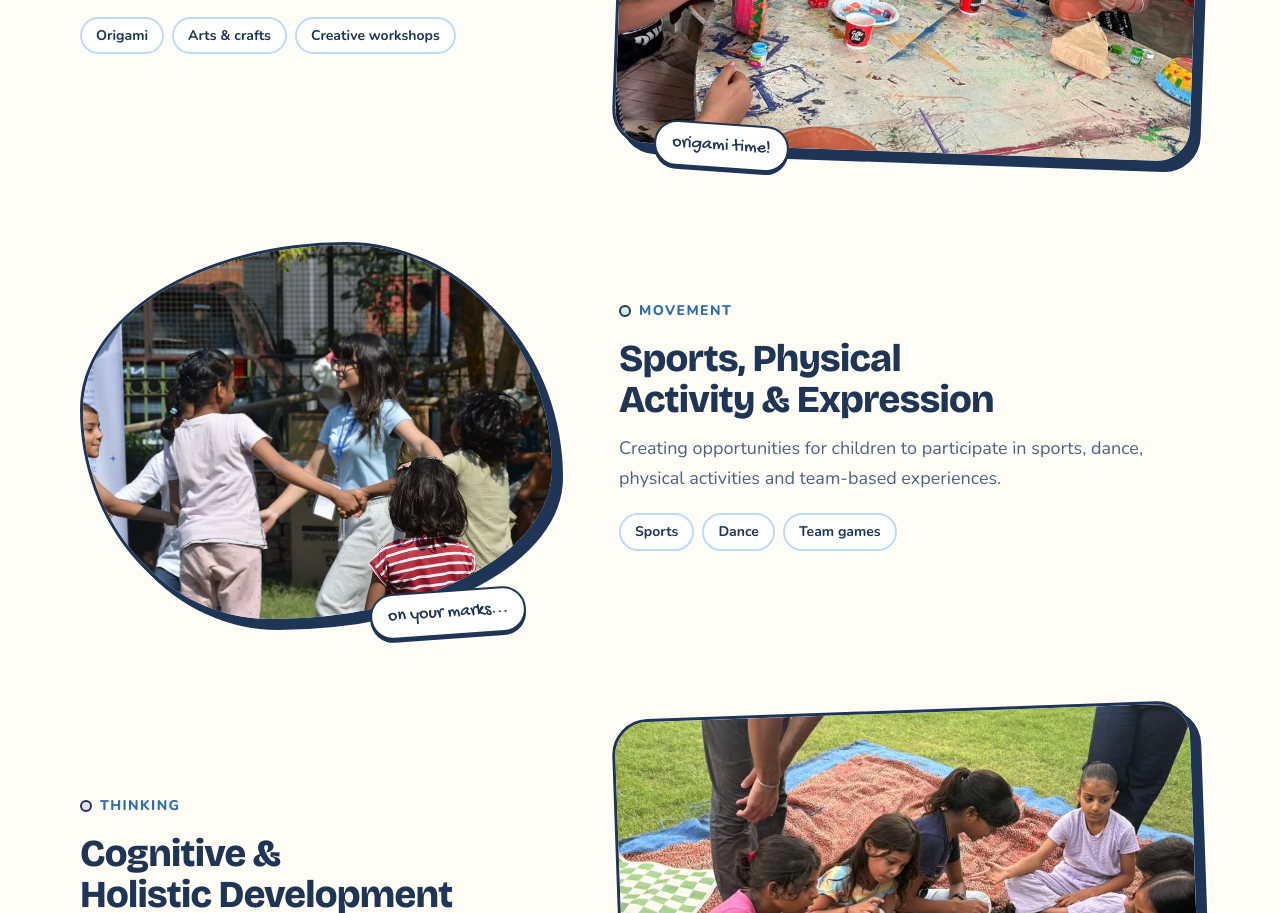
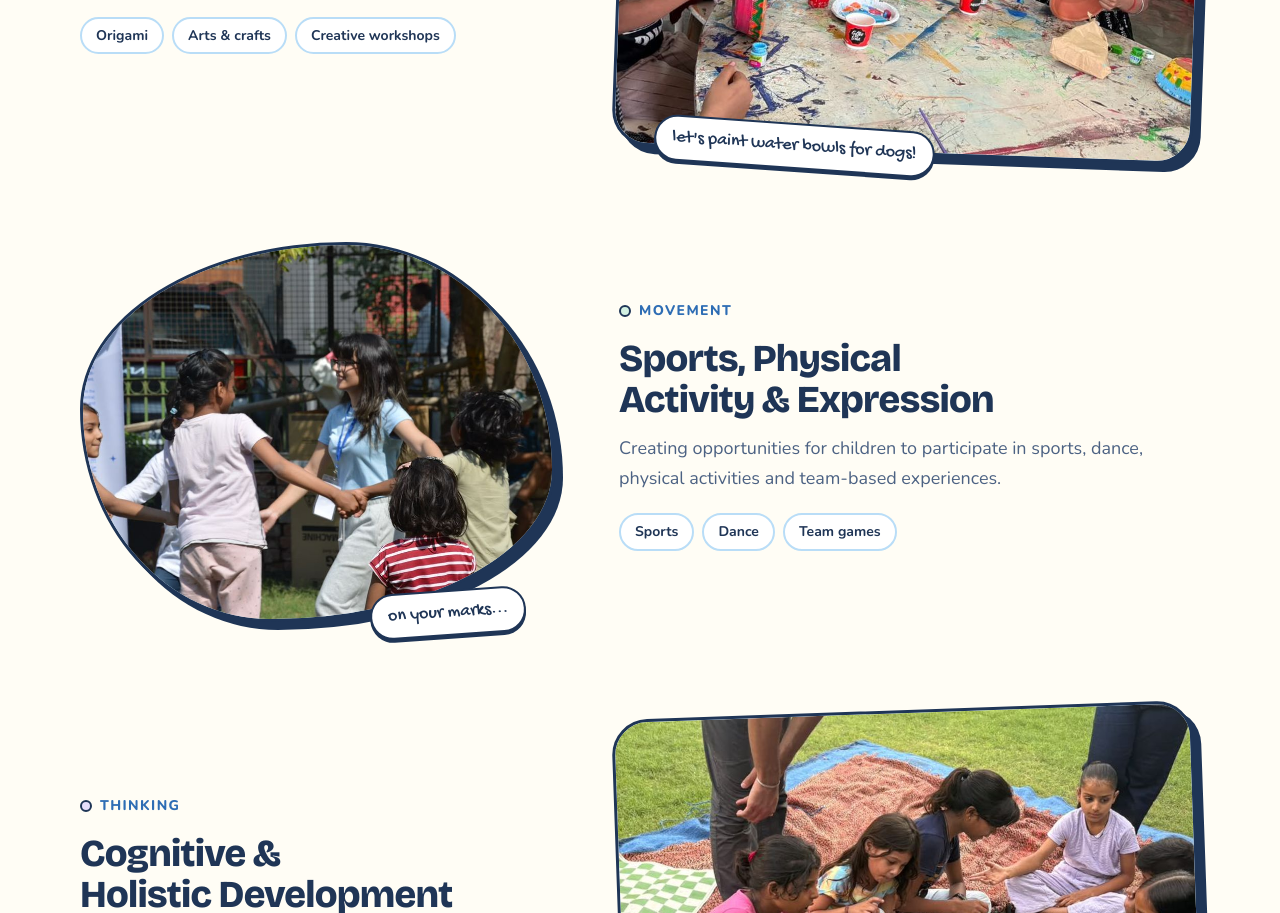
Before and after one commit to jiyachawla1/puresouls.in, a plain HTML site: page index.html in a window 1280 px wide. Shown: the part 4222-5135 px from the top of the page. Drawn offline with nearby package versions, Linux system fonts and the light colour scheme.

Commit message:
Update index.html

```diff
--- a/index.html
+++ b/index.html
@@ -579,7 +579,7 @@ body::before {
       <article class="work">
         <div class="work-photo pop">
           <div class="photo"><img src="photos/creative-workshop.jpg" alt="Children painting clay pots at an art workshop" loading="lazy" style="object-position:50% 70%"></div>
-          <span class="sticker hand">origami time!</span>
+          <span class="sticker hand">let's paint water bowls for dogs!</span>
         </div>
         <div class="work-copy pop">
           <span class="work-tag"><i style="background:var(--sun)"></i>Creativity</span>
```
